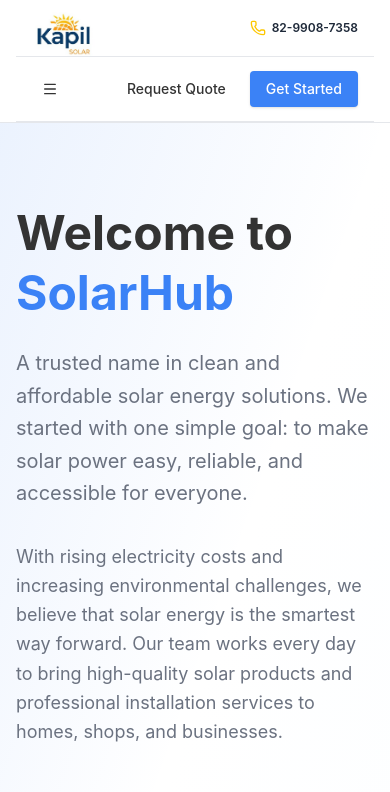
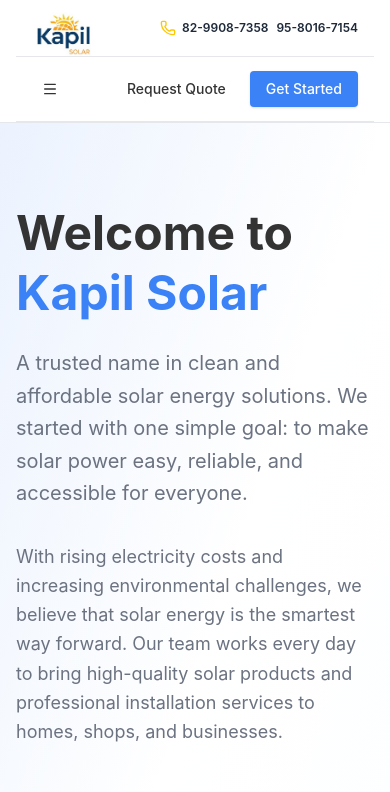
Before and after one commit to Adarshsingh7/solar, a React (Vite) app: page /about in a window 390 px wide. Shown: the top 792 px of the page. Built offline with nearby package versions, Linux system fonts and the light colour scheme.

Commit message:
fixing the broken links

```diff
--- a/src/components/Hero.tsx
+++ b/src/components/Hero.tsx
@@ -1,43 +1,51 @@
 /** @format */
+
+import { Link } from 'react-router-dom';
 
 export default function HeroSection() {
 	return (
-    <section className="relative h-screen w-full overflow-hidden">
+		<section className='relative h-screen w-full overflow-hidden'>
 			{/* Video Background */}
 			<video
 				autoPlay
 				loop
 				muted
 				playsInline
-        preload="auto"
-        className="absolute inset-0 h-full w-full object-cover"
+				preload='auto'
+				className='absolute inset-0 h-full w-full object-cover'
 			>
-        <source src="/video.mp4" type="video/mp4" />
+				<source
+					src='/video.mp4'
+					type='video/mp4'
+				/>
 			</video>
 
 			{/* Dark Overlay */}
-      <div className="absolute inset-0 bg-black/60"></div>
+			<div className='absolute inset-0 bg-black/60'></div>
 
 			{/* Content */}
-      <div className="relative z-10 flex flex-col items-center justify-center h-full px-4 text-center animate-fadeIn">
-        <h1 className="text-5xl md:text-7xl font-extrabold text-white tracking-tight mb-6">
+			<div className='relative z-10 flex flex-col items-center justify-center h-full px-4 text-center animate-fadeIn'>
+				<h1 className='text-5xl md:text-7xl font-extrabold text-white tracking-tight mb-6'>
 					Save Up to 70% on Bills
 				</h1>
 
-        <p className="text-lg md:text-xl text-gray-200 max-w-2xl mb-8">
+				<p className='text-lg md:text-xl text-gray-200 max-w-2xl mb-8'>
 					Affordable, reliable solar solutions for homes and businesses in
 					Kanpur. Government subsidy assistance available.
 				</p>
 
-        <div className="flex gap-4">
-          <button className="px-8 py-3 bg-blue-600 text-white font-semibold rounded-lg hover:bg-blue-700 transition">
+				<div className='flex gap-4'>
+					<Link to='/contact'>
+						<button className='px-8 py-3 bg-blue-600 text-white font-semibold rounded-lg hover:bg-blue-700 transition'>
 							Get Started
 						</button>
-          <button className="px-8 py-3 bg-transparent border border-white text-white font-semibold rounded-lg hover:bg-white hover:text-black transition">
+					</Link>
+					<Link to='/about'>
+						<button className='px-8 py-3 bg-transparent border border-white text-white font-semibold rounded-lg hover:bg-white hover:text-black transition'>
 							Learn More
 						</button>
+					</Link>
 				</div>
-
 			</div>
 		</section>
 	);
--- a/src/components/SolarBanner.tsx
+++ b/src/components/SolarBanner.tsx
@@ -1,4 +1,5 @@
-import { MapPin, Clock, Phone } from 'lucide-react';
+import { MapPin, Phone } from 'lucide-react';
+import { Link } from 'react-router-dom';
 
 export default function SolarBanner() {
 	return (
@@ -6,6 +7,7 @@
 			<div className='max-w-7xl mx-auto px-4 py-3'>
 				<div className='flex items-center justify-between gap-4'>
 					{/* Logo - Compact */}
+					<Link to='/'>
 						<div className='flex items-center gap-2'>
 							<div className='relative w-16 h-8'>
 								<img
@@ -13,31 +15,37 @@
 									alt='brand logo'
 								/>
 							</div>
-						<h1 className='hidden md:block text-lg font-bold text-gray-700'>
+							{/* <h1 className='hidden md:block text-lg font-bold text-gray-700'>
 							Kaplil Solar
-						</h1>
+							</h1> */}
 						</div>
+					</Link>
 
 					{/* Contact Info - Compact */}
 					<div className='flex items-center gap-6 text-xs'>
 						<div className='hidden lg:flex items-center gap-1.5'>
 							<MapPin className='w-4 h-4 text-yellow-400' />
 							<span className='text-gray-700'>
-								25/2 L-Sector, Awas Vikas, Keshavpuram Kanpur 17
+								L-Sector, Awas Vikas, Keshavpuram Kanpur 17
 							</span>
 						</div>
 
-						<div className='hidden md:flex items-center gap-1.5'>
+						{/* <div className='hidden md:flex items-center gap-1.5'>
 							<Clock className='w-4 h-4 text-yellow-400' />
 							<span className='text-gray-700'>Mon-Sat: 10am-6pm</span>
-						</div>
+						</div> */}
 
 						<div className='flex items-center gap-1.5'>
 							<Phone className='w-4 h-4 text-yellow-400' />
 							<div className='flex flex-col'>
+								<div className='flex gap-2'>
 									<span className='text-gray-800 font-semibold'>
 										82-9908-7358
 									</span>
+									<span className='text-gray-800 font-semibold'>
+										95-8016-7154
+									</span>
+								</div>
 								<a
 									href='mailto:kapil9452@gmail.com'
 									className='text-cyan-500 hover:text-cyan-600 hidden sm:block'
--- a/src/components/SolarEstimator.tsx
+++ b/src/components/SolarEstimator.tsx
@@ -547,7 +547,7 @@
 										<h4 className='font-semibold mb-1'>Government Subsidies</h4>
 										<p className='text-sm text-muted-foreground'>
 											Get up to ₹78,000 subsidy on residential installations
-											under PM-KUSUM scheme.
+											under PM Surya Ghar scheme.
 										</p>
 									</div>
 								</div>
--- a/src/pages/About.tsx
+++ b/src/pages/About.tsx
@@ -1,4 +1,5 @@
 import ContactForm from '@/components/ContactForm';
+import { Link } from 'react-router-dom';
 const services = [
 	{
 		icon: '⚡',
@@ -57,7 +58,7 @@
 					<div className='grid md:grid-cols-2 gap-12 items-center'>
 						<div>
 							<h1 className='text-5xl md:text-6xl font-bold text-foreground mb-6 leading-tight'>
-								Welcome to <span className='text-primary'>SolarHub</span>
+								Welcome to <span className='text-primary'>Kapil Solar</span>
 							</h1>
 							<p className='text-xl text-muted-foreground mb-8 leading-relaxed'>
 								A trusted name in clean and affordable solar energy solutions.
@@ -157,9 +158,11 @@
 							To help every household and business transition to clean,
 							sustainable, and cost-effective solar energy.
 						</p>
-						<button className='mt-10 px-8 py-4 bg-primary-foreground text-primary rounded-lg font-bold text-lg hover:bg-primary-foreground/90 transition-colors'>
-							Start Your Solar Journey
-						</button>
+						<Link to='/contact'>
+							<button className='mt-10 px-8 py-4 bg-primary-foreground text-primary rounded-lg font-bold text-lg hover:bg-primary-foreground/90 transition-colors'>
+								Start Your Solar Journey
+							</button>
+						</Link>
 					</div>
 				</div>
 			</section>
@@ -174,7 +177,7 @@
 								<div className='flex h-8 w-8 items-center justify-center rounded-full bg-card text-foreground font-bold'>
 									☀️
 								</div>
-								<span className='text-xl font-bold text-card'>SolarHub</span>
+								<span className='text-xl font-bold text-card'>Kapil Solar</span>
 							</div>
 							<p className='text-card/70'>
 								Clean energy solutions for a sustainable future.
@@ -251,7 +254,8 @@
 								</li>
 								<li>
 									<a
-										href='#'
+										target='_blank'
+										href='https://facebook.com/share/1BoC2zxMYJ'
 										className='hover:text-card transition-colors'
 									>
 										Facebook
--- a/src/pages/Contact.tsx
+++ b/src/pages/Contact.tsx
@@ -160,7 +160,9 @@
 									<div className='flex h-8 w-8 items-center justify-center rounded-full bg-card text-foreground font-bold'>
 										☀️
 									</div>
-									<span className='text-xl font-bold text-card'>SolarHub</span>
+									<span className='text-xl font-bold text-card'>
+										Kapil Solar
+									</span>
 								</div>
 								<p className='text-card/70'>
 									Clean energy solutions for a sustainable future.
@@ -237,7 +239,8 @@
 									</li>
 									<li>
 										<a
-											href='#'
+											target='_blank'
+											href='https://facebook.com/share/1BoC2zxMYJ'
 											className='hover:text-card transition-colors'
 										>
 											Facebook
--- a/src/pages/Home.tsx
+++ b/src/pages/Home.tsx
@@ -26,7 +26,7 @@
 							sustainable energy today.
 						</p>
 						<div className='flex flex-col sm:flex-row gap-4 justify-center'>
-							<Link to='/contact'>
+							<Link to='/quote'>
 								<Button className='bg-accent hover:bg-accent/90 text-accent-foreground px-8 py-6 text-lg font-semibold'>
 									Get Free Quote
 								</Button>
@@ -87,10 +87,10 @@
 									icon: '🛠️',
 								},
 								{
-									title: 'Energy Savings',
+									title: 'Accessories',
 									description:
-										'Reduce your electricity bills significantly with customized solar solutions',
-									icon: '💰',
+										'Get replacement or panel accessories support for the products sold',
+									icon: '🧰',
 								},
 							].map((service, i) => (
 								<div
@@ -216,7 +216,7 @@
 								<div className='flex h-8 w-8 items-center justify-center rounded-full bg-card text-foreground font-bold'>
 									☀️
 								</div>
-								<span className='text-xl font-bold text-card'>SolarHub</span>
+								<span className='text-xl font-bold text-card'>Kapil Solar</span>
 							</div>
 							<p className='text-card/70'>
 								Clean energy solutions for a sustainable future.
@@ -293,7 +293,8 @@
 								</li>
 								<li>
 									<a
-										href='#'
+										target='_blank'
+										href='https://facebook.com/share/1BoC2zxMYJ'
 										className='hover:text-card transition-colors'
 									>
 										Facebook
--- a/src/pages/Quote.tsx
+++ b/src/pages/Quote.tsx
@@ -16,7 +16,7 @@
 								<div className='flex h-8 w-8 items-center justify-center rounded-full bg-card text-foreground font-bold'>
 									☀️
 								</div>
-								<span className='text-xl font-bold text-card'>SolarHub</span>
+								<span className='text-xl font-bold text-card'>Kapil Solar</span>
 							</div>
 							<p className='text-card/70'>
 								Clean energy solutions for a sustainable future.
--- a/src/pages/Workflow.tsx
+++ b/src/pages/Workflow.tsx
@@ -1,4 +1,5 @@
 import ContactForm from '@/components/ContactForm';
+import { Link } from 'react-router-dom';
 
 const steps = [
 	{
@@ -208,9 +209,11 @@
 					</div>
 
 					<div className='mt-12 text-center'>
-						<button className='px-8 py-3 bg-primary text-primary-foreground rounded-lg font-semibold hover:bg-primary/90 transition-colors'>
-							Get Your Free Consultation
-						</button>
+						<Link to='/contact'>
+							<button className='px-8 py-3 bg-primary text-primary-foreground rounded-lg font-semibold hover:bg-primary/90 transition-colors'>
+								Get Your Free Consultation
+							</button>
+						</Link>
 					</div>
 				</div>
 			</section>
@@ -225,7 +228,7 @@
 								<div className='flex h-8 w-8 items-center justify-center rounded-full bg-card text-foreground font-bold'>
 									☀️
 								</div>
-								<span className='text-xl font-bold text-card'>SolarHub</span>
+								<span className='text-xl font-bold text-card'>Kapil Solar</span>
 							</div>
 							<p className='text-card/70'>
 								Clean energy solutions for a sustainable future.
@@ -302,7 +305,8 @@
 								</li>
 								<li>
 									<a
-										href='#'
+										target='_blank'
+										href='https://facebook.com/share/1BoC2zxMYJ'
 										className='hover:text-card transition-colors'
 									>
 										Facebook
```
Lines whose indentation alone changed are shown as unchanged.
